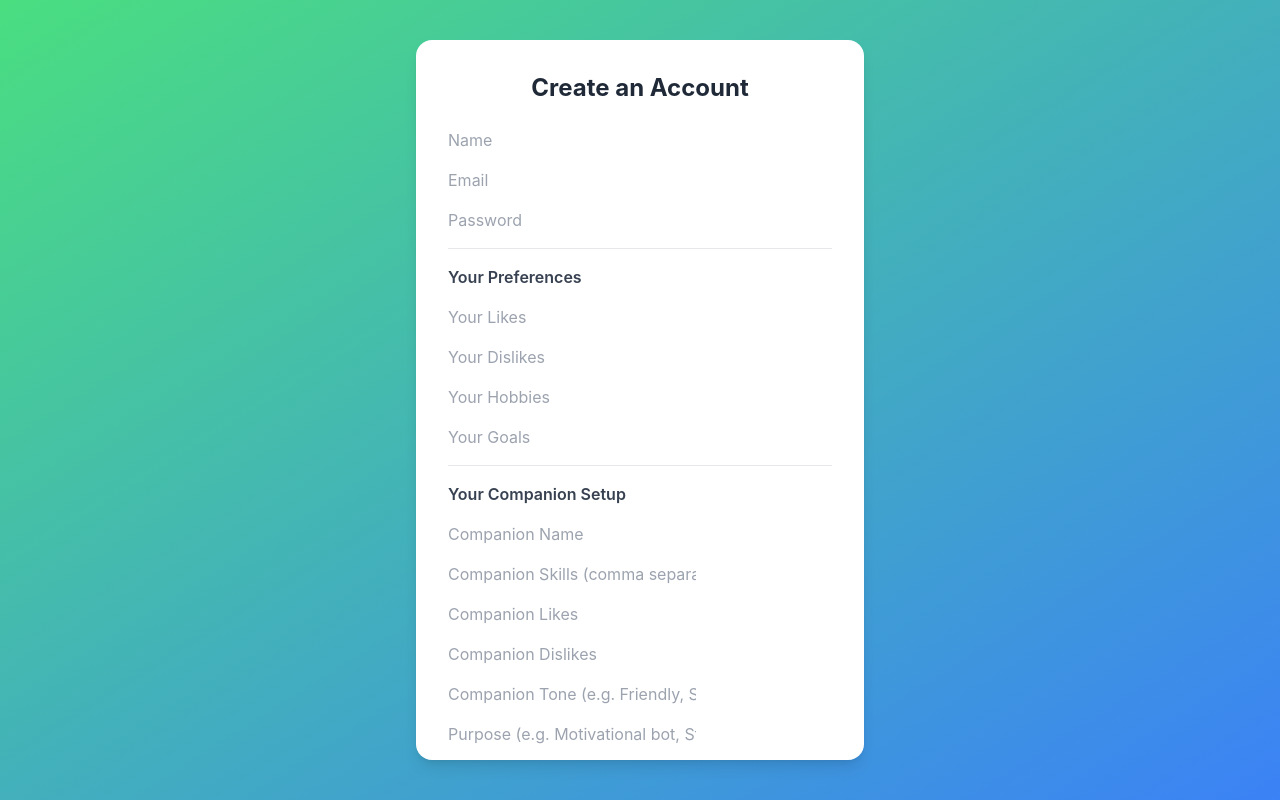
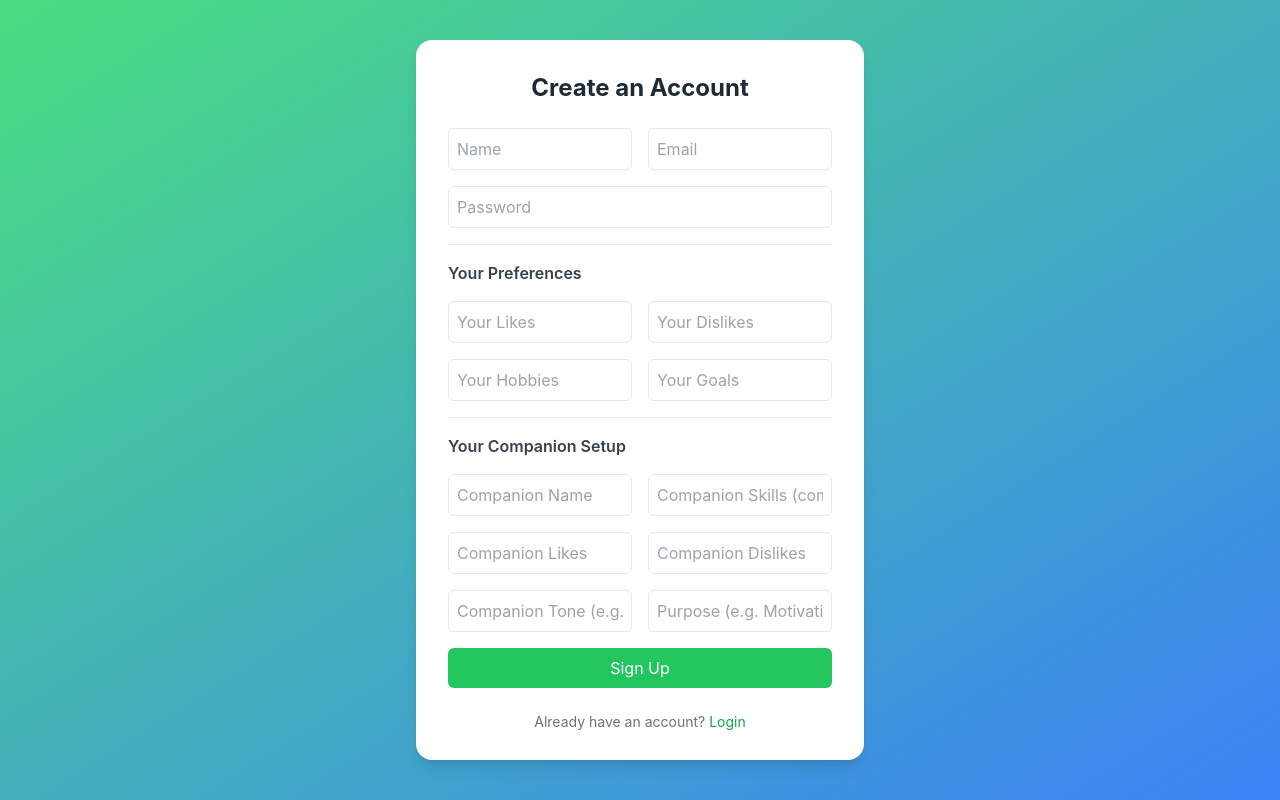
Before and after one commit to abhishektgt/chatmate, a React (Create React App) app: page /signup in a window 1280 px wide. Built offline with nearby package versions, Linux system fonts and the light colour scheme.

Commit message:
added .env to make it compatible with backend

```diff
--- a/src/chatpage.js
+++ b/src/chatpage.js
@@ -18,7 +18,7 @@ const Chat = () => {
     const fetchMessages = async () => {
       try {
         const token = localStorage.getItem("token");
-        const res = await axios.get("http://localhost:5000/api/messages", {
+        const res = await axios.get(`${import.meta.env.VITE_API_URL}/api/messages`, {
           headers: {
             Authorization: `Bearer ${token}`,
           },
@@ -90,7 +90,7 @@ Companion:`.trim();
     try {
       const token = localStorage.getItem("token");
       const res = await axios.post(
-        "http://localhost:5000/api/chat",
+        `${import.meta.env.VITE_API_URL}/api/chat`,
         { prompt, input },
         {
           headers: {
@@ -129,7 +129,7 @@ Companion:`.trim();
     if (window.confirm("Are you sure you want to clear all chat history? This action cannot be undone.")) {
       try {
         const token = localStorage.getItem("token");
-        await axios.delete("http://localhost:5000/api/messages", {
+        await axios.delete(`${import.meta.env.VITE_API_URL}/api/messages`, {
           headers: {
             Authorization: `Bearer ${token}`,
           },
@@ -157,7 +157,7 @@ Companion:`.trim();
   const handleSaveChanges = async () => {
     try {
       const token = localStorage.getItem("token");
-      const res = await axios.put("http://localhost:5000/api/user", user, {
+      const res = await axios.put(`${import.meta.env.VITE_API_URL}/api/user`, user, {
         headers: {
           Authorization: `Bearer ${token}`,
         },
--- a/src/login.js
+++ b/src/login.js
@@ -15,7 +15,7 @@ const Login = ({ onLogin }) => {
     setMessage("");
 
     try {
-      const response = await axios.post("http://localhost:5000/api/auth/login", {
+      const response = await axios.post(`${import.meta.env.VITE_API_URL}/api/auth/login`, {
         email,
         password,
       });
--- a/src/signup.js
+++ b/src/signup.js
@@ -27,7 +27,7 @@ export default function Signup() {
     e.preventDefault();
     setMessage("");
     try {
-      const res = await axios.post("http://localhost:5000/api/auth/signup", form);
+      const res = await axios.post(`${import.meta.env.VITE_API_URL}/api/auth/signup`, form);
       setMessage("✅ User signed up successfully!");
       setForm({
         name: "",
@@ -56,34 +56,39 @@ export default function Signup() {
         <h2 className="text-2xl font-bold text-center mb-6 text-gray-800">Create an Account</h2>
           <form onSubmit={handleSubmit} className="space-y-4">
             {/* Basic Info */}
-          <input name="name" placeholder="Name" value={form.name} onChange={handleChange} required className="input" />
-          <input name="email" placeholder="Email" value={form.email} onChange={handleChange} type="email" required className="input" />
-          <input name="password" type="password" placeholder="Password" value={form.password} onChange={handleChange} required className="input" />
+            <div className="grid grid-cols-2 gap-4">
+              <input name="name" placeholder="Name" value={form.name} onChange={handleChange} required className="border p-2 rounded-md" />
+              <input name="email" placeholder="Email" value={form.email} onChange={handleChange} type="email" required className="border p-2 rounded-md" />
+            </div>
+            <input name="password" type="password" placeholder="Password" value={form.password} onChange={handleChange} required className="w-full border p-2 rounded-md" />
 
             {/* User Preferences */}
             <hr className="my-2" />
             <h3 className="font-semibold text-gray-700">Your Preferences</h3>
-          <input name="userLikes" placeholder="Your Likes" value={form.userLikes} onChange={handleChange} className="input" />
-          <input name="userDislikes" placeholder="Your Dislikes" value={form.userDislikes} onChange={handleChange} className="input" />
-          <input name="userHobbies" placeholder="Your Hobbies" value={form.userHobbies} onChange={handleChange} className="input" />
-          <input name="userGoals" placeholder="Your Goals" value={form.userGoals} onChange={handleChange} className="input" />
+            <div className="grid grid-cols-2 gap-4">
+              <input name="userLikes" placeholder="Your Likes" value={form.userLikes} onChange={handleChange} className="border p-2 rounded-md" />
+              <input name="userDislikes" placeholder="Your Dislikes" value={form.userDislikes} onChange={handleChange} className="border p-2 rounded-md" />
+              <input name="userHobbies" placeholder="Your Hobbies" value={form.userHobbies} onChange={handleChange} className="border p-2 rounded-md" />
+              <input name="userGoals" placeholder="Your Goals" value={form.userGoals} onChange={handleChange} className="border p-2 rounded-md" />
+            </div>
 
             {/* Companion Settings */}
             <hr className="my-2" />
             <h3 className="font-semibold text-gray-700">Your Companion Setup</h3>
-          <input name="companionName" placeholder="Companion Name" value={form.companionName} onChange={handleChange} className="input" />
-          <input name="companionSkills" placeholder="Companion Skills (comma separated)" value={form.companionSkills} onChange={handleChange} className="input" />
-          <input name="companionLikes" placeholder="Companion Likes" value={form.companionLikes} onChange={handleChange} className="input" />
-          <input name="companionDislikes" placeholder="Companion Dislikes" value={form.companionDislikes} onChange={handleChange} className="input" />
-          <input name="companionTone" placeholder="Companion Tone (e.g. Friendly, Sarcastic)" value={form.companionTone} onChange={handleChange} className="input" />
-          <input name="companionPurpose" placeholder="Purpose (e.g. Motivational bot, Study partner)" value={form.companionPurpose} onChange={handleChange} className="input" />
+            <div className="grid grid-cols-2 gap-4">
+              <input name="companionName" placeholder="Companion Name" value={form.companionName} onChange={handleChange} className="border p-2 rounded-md" />
+              <input name="companionSkills" placeholder="Companion Skills (comma separated)" value={form.companionSkills} onChange={handleChange} className="border p-2 rounded-md" />
+              <input name="companionLikes" placeholder="Companion Likes" value={form.companionLikes} onChange={handleChange} className="border p-2 rounded-md" />
+              <input name="companionDislikes" placeholder="Companion Dislikes" value={form.companionDislikes} onChange={handleChange} className="border p-2 rounded-md" />
+              <input name="companionTone" placeholder="Companion Tone (e.g. Friendly, Sarcastic)" value={form.companionTone} onChange={handleChange} className="border p-2 rounded-md" />
+              <input name="companionPurpose" placeholder="Purpose (e.g. Motivational bot, Study partner)" value={form.companionPurpose} onChange={handleChange} className="border p-2 rounded-md" />
+            </div>
 
             {/* Submit */}
             <button type="submit" className="w-full bg-green-500 hover:bg-green-600 text-white py-2 rounded-md transition duration-200">
               Sign Up
             </button>
           </form>
-
         {message && <p className="mt-4 text-center text-sm text-gray-700">{message}</p>}
         <p className="mt-6 text-center text-sm text-gray-500">
           Already have an account? <a href="/login" className="text-green-600 hover:underline">Login</a>
```
Also changed, not shown: 1 other file (tests, documents, lock files or other folders). Lines whose indentation alone changed are shown as unchanged.
